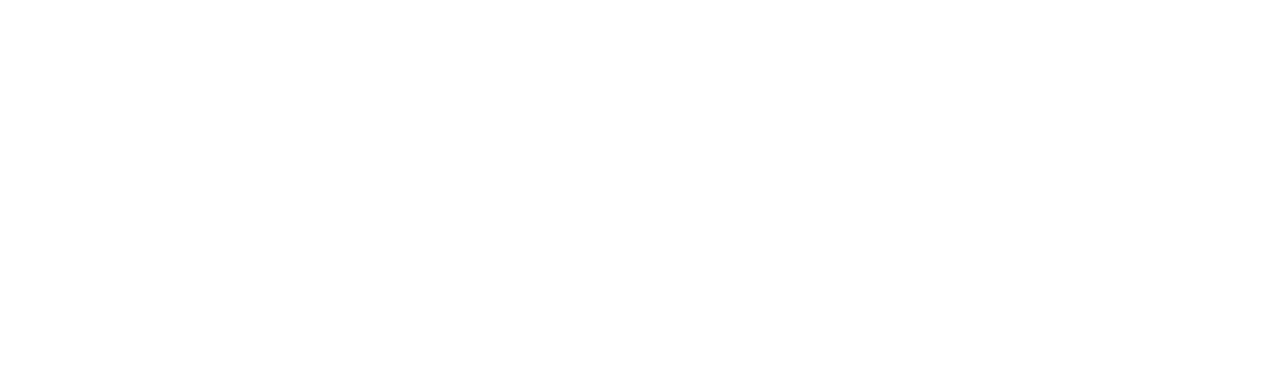
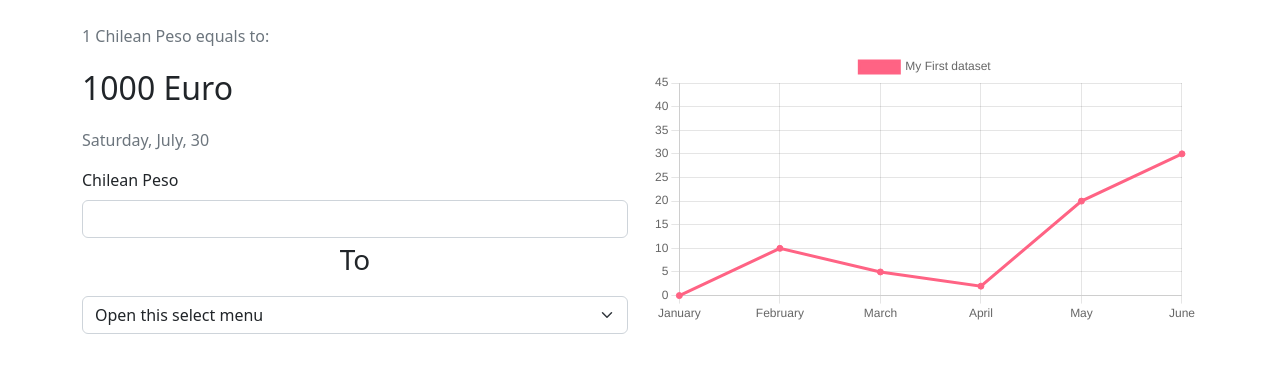
Before and after one commit to Sherydan/api-fetch-currency-converter, a plain HTML site: page index.html in a window 1280 px wide. Drawn offline with nearby package versions, Linux system fonts and the light colour scheme.

Commit message:
added basic design

```diff
--- a/assets/js/main.js
+++ b/assets/js/main.js
@@ -0,0 +1,38 @@
+let txtCurrentDate = document.querySelector("#currentDate")
+
+const labels = [
+    'January',
+    'February',
+    'March',
+    'April',
+    'May',
+    'June',
+];
+
+const data = {
+    labels: labels,
+    datasets: [{
+        label: 'My First dataset',
+        backgroundColor: 'rgb(255, 99, 132)',
+        borderColor: 'rgb(255, 99, 132)',
+        data: [0, 10, 5, 2, 20, 30, 45],
+    }]
+};
+
+const config = {
+    type: 'line',
+    data: data,
+    options: {}
+};
+
+const myChart = new Chart(
+    document.querySelector("#currencyChart"), config
+);
+
+
+
+
+
+document.addEventListener('DOMContentLoaded', function () {
+    txtCurrentDate.innerHTML = moment().format("dddd, MMMM, D")
+});
--- a/index.html
+++ b/index.html
@@ -1,15 +1,52 @@
 <!DOCTYPE html>
 <html lang="en">
+
 <head>
     <meta charset="UTF-8">
     <meta http-equiv="X-UA-Compatible" content="IE=edge">
     <meta name="viewport" content="width=device-width, initial-scale=1.0">
-    <link rel="stylesheet" href="assets/css/style.css">
+    <link href="https://cdn.jsdelivr.net/npm/bootstrap@5.2.0-beta1/dist/css/bootstrap.min.css" rel="stylesheet" <link
+        rel="stylesheet" href="assets/css/style.css">
     <title>Currency converter</title>
 </head>
+
 <body>
 
+    <div class="container mt-4">
+        <div class="row">
+            <div class="col-md-6">
+                <p class="text-muted"><span>1</span> Chilean Peso equals to:</p>
+                <p class="fs-2">1000 <span>Euro</span></p>
+                <p class="fs-6 text-muted" id="currentDate"></p>
+                <div class="mb-3">
+                    <label for="txtChileanCLP" class="form-label">Chilean Peso</label>
+                    <input type="number" class="form-control" id="txtChileanCLP">
+                    <p class="fs-3 text-center">To</p>
+                    <select class="form-select" aria-label="Default select example">
+                        <option selected>Open this select menu</option>
+                        <option value="dolcar">Dolar</option>
+                        <option value="euro">Euro</option>
+                        <option value="uf">UF</option>
+                        <option value="bitcoin">Bitcoin</option>
+                    </select>
+                </div>
 
+            </div>
+            <div class="col-md-6 d-flex justify-content-center align-items-center">
+                <canvas id="currencyChart"></canvas>
+
+            </div>
+        </div>
+
+
+    </div>
+
+
+
+    <script src="https://momentjs.com/downloads/moment.js"></script>
+    <script src="https://cdn.jsdelivr.net/npm/chart.js@3.8.2/dist/chart.min.js"></script>
+    <script src="https://cdn.jsdelivr.net/npm/bootstrap@5.2.0-beta1/dist/js/bootstrap.bundle.min.js"></script>
     <script src="assets/js/main.js" defer></script>
 </body>
+
 </html>
```
